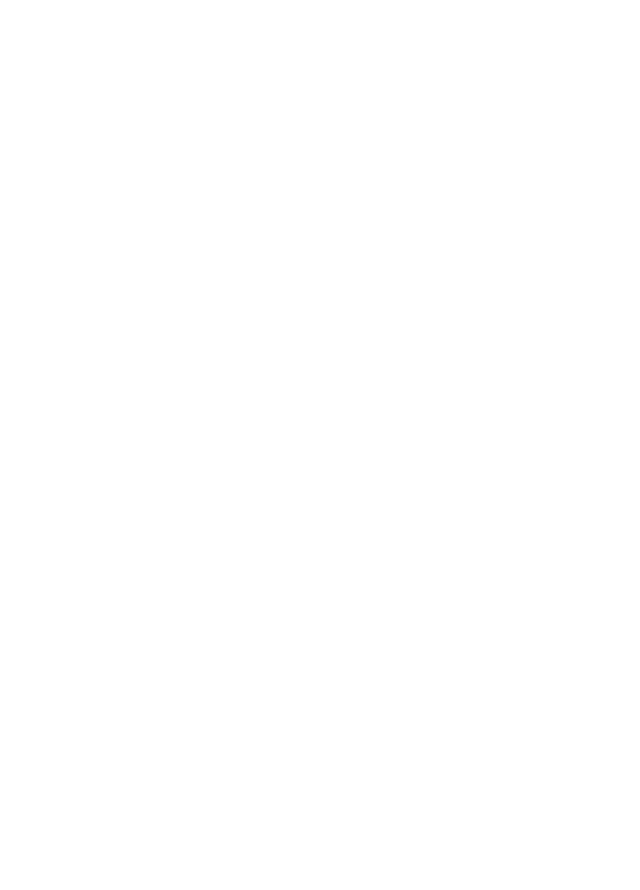
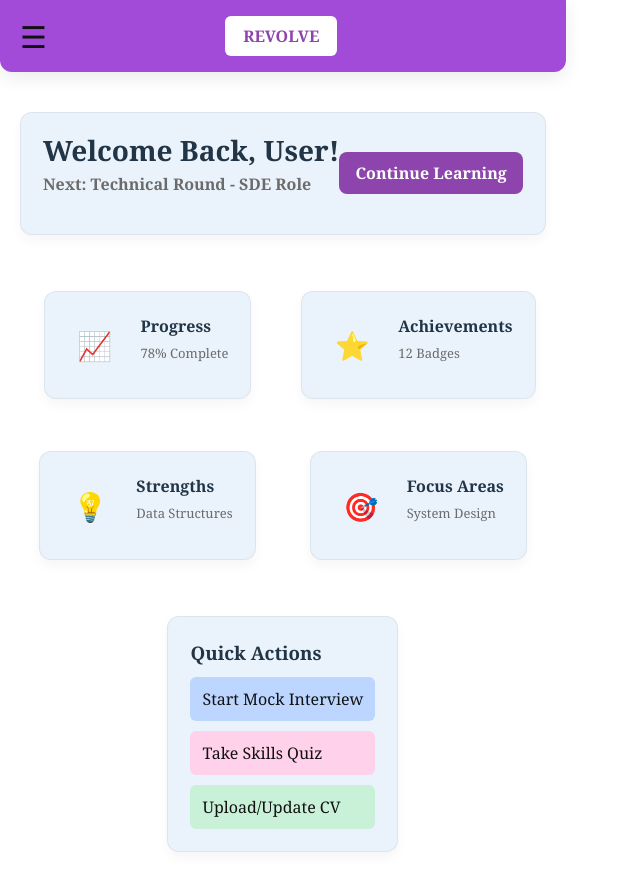
Before and after one commit to Shenukafdo2006/SDGP-AI-Interviewer, a React app in the folder frontend/: page / in a window 1280 px wide. Shown: the top 890 px of the page, without its empty margins (0-640 px from the left). Built offline with nearby package versions, Linux system fonts and the light colour scheme; the HTML template or start-up script is replaced by a standard one.

Commit message:
dashboard improvement

```diff
--- a/frontend/src/DashBoard.css
+++ b/frontend/src/DashBoard.css
@@ -1,12 +1,55 @@
+/* Dashboard styles updated to match the provided design */
 
-.dashboard h1 {
-    padding-left: 20px;
-    padding-bottom: 800px;
-    color: white;
+:root{
+    --purple: #a24bd8;
+    --purple-dark: #8e44ad;
+    --card-bg: #eaf3fb;
+    --muted: #6b6b6b;
 }
 
-.dashboard h2 {
-    color: white;
-    padding-left: 20px;
-    padding-bottom: 1800px;
+*{box-sizing:border-box}
+body{margin:0;font-family: Georgia, 'Times New Roman', serif;}
+
+.topbar{
+    background:var(--purple);
+    height:72px;
+    display:flex;
+    align-items:center;
+    justify-content:space-between;
+    padding:0 20px;
+    border-bottom-left-radius:12px;
+    border-bottom-right-radius:12px;
+    box-shadow:0 6px 18px rgba(0,0,0,0.08);
 }
+.topbar .menu{font-size:30px;color:#111}
+.brand{display:flex;align-items:center;justify-content:center;flex:1}
+.logo-circle{background:#fff;padding:8px 18px;border-radius:6px;color:var(--purple-dark);font-weight:800}
+.menu-placeholder{width:30px}
+
+.container{max-width:1100px;margin:22px auto;padding:0 20px;display:flex;flex-direction:column;gap:20px}
+
+.card{background:var(--card-bg);border-radius:12px;padding:22px;border:1px solid rgba(0,0,0,0.06);box-shadow:0 6px 12px rgba(0,0,0,0.04)}
+
+.hero{display:flex;align-items:center;justify-content:space-between;padding:30px;background:#dfeeff}
+.hero-text h1{margin:0;font-size:28px}
+.hero-text .next{margin-top:6px;color:var(--muted);font-weight:600}
+.cta{background:var(--purple-dark);color:#fff;border:none;padding:10px 16px;border-radius:8px;cursor:pointer;font-weight:700}
+
+.grid{display:grid;grid-template-columns:repeat(2,1fr);gap:16px}
+.info{display:flex;align-items:center;gap:18px;padding:18px;background:#eef6fb;border-radius:12px}
+.icon{font-size:28px;width:56px;height:56px;display:flex;align-items:center;justify-content:center}
+.meta h3{margin:0;font-size:16px}
+.meta .sub{margin-top:6px;color:var(--muted);font-size:13px}
+
+.quick-actions h3{margin:0 0 10px 0}
+.actions{display:flex;flex-direction:column;gap:10px}
+.action{display:block;padding:10px 12px;border-radius:6px;color:#111;text-decoration:none}
+.bar.blue{background:#bcd6ff}
+.bar.pink{background:#ffd1ea}
+.bar.green{background:#c9f1d8}
+
+@media (max-width:900px){
+    .grid{grid-template-columns:1fr}
+    .hero{flex-direction:column;align-items:flex-start;gap:16px}
+    .logo-circle{padding:6px 12px}
+}
--- a/frontend/src/DashBoard.jsx
+++ b/frontend/src/DashBoard.jsx
@@ -1,18 +1,78 @@
 import "./DashBoard.css";
+import { useState } from "react";
+import InterviewTraining from "./InterviewTraining";
 
 function DashBoard() {
+  const [view, setView] = useState("dashboard");
+
+  if (view === "training") {
+    return <InterviewTraining onBack={() => setView("dashboard")} />;
+  }
+
   return (
-    <div className="dashboard">
-      <h1>AI Interviewer</h1>
-      <br />
-      <h2 className="dashboard">Dashboard</h2>
-      {/* <h2 className="dashboard">Dashboard</h2>
-      <h2 className="dashboard">Dashboard</h2>
-      <h2 className="dashboard">Dashboard</h2>
-      <h2 className="dashboard">Dashboard</h2>
-      <h2 className="dashboard">Dashboard</h2>
-      <h2 className="dashboard">Dashboard</h2>
-      <h2 className="dashboard">Dashboard</h2> */}
+    <div className="dashboard-page">
+      <header className="topbar">
+        <div className="menu">☰</div>
+        <div className="brand">
+          <div className="logo-circle">REVOLVE</div>
+        </div>
+        <div className="menu-placeholder" />
+      </header>
+
+      <main className="container">
+        <section className="hero card">
+          <div className="hero-text">
+            <h1>Welcome Back, User!</h1>
+            <p className="next">Next: Technical Round - SDE Role</p>
+          </div>
+          <div className="hero-action">
+            <button className="cta" onClick={() => setView("training")}>Continue Learning</button>
+          </div>
+        </section>
+
+        <section className="grid">
+          <div className="info card">
+            <div className="icon">📈</div>
+            <div className="meta">
+              <h3>Progress</h3>
+              <p className="sub">78% Complete</p>
+            </div>
+          </div>
+
+          <div className="info card">
+            <div className="icon">⭐</div>
+            <div className="meta">
+              <h3>Achievements</h3>
+              <p className="sub">12 Badges</p>
+            </div>
+          </div>
+
+          <div className="info card">
+            <div className="icon">💡</div>
+            <div className="meta">
+              <h3>Strengths</h3>
+              <p className="sub">Data Structures</p>
+            </div>
+          </div>
+
+          <div className="info card">
+            <div className="icon">🎯</div>
+            <div className="meta">
+              <h3>Focus Areas</h3>
+              <p className="sub">System Design</p>
+            </div>
+          </div>
+        </section>
+
+        <section className="quick-actions card">
+          <h3>Quick Actions</h3>
+          <div className="actions">
+            <a className="action bar blue" href="#" onClick={(e)=>{e.preventDefault(); setView("training")}}>Start Mock Interview</a>
+            <a className="action bar pink" href="#">Take Skills Quiz</a>
+            <a className="action bar green" href="#">Upload/Update CV</a>
+          </div>
+        </section>
+      </main>
     </div>
   );
 }
--- a/frontend/src/InterviewTraining.css
+++ b/frontend/src/InterviewTraining.css
@@ -1,114 +1,52 @@
-* {
-  box-sizing: border-box;
-  font-family: "Segoe UI", sans-serif;
+/* InterviewTraining: aligned with DashBoard visual language */
+
+:root{
+  --purple: #a24bd8;
+  --purple-dark: #8e44ad;
+  --card-bg: #eaf3fb;
+  --muted: #6b6b6b;
 }
 
-.interview-page {
-  min-height: 100vh;
-  background: #f4f6ff;
-  padding: 20px;
+*{box-sizing:border-box}
+
+.interview-page{
+  min-height:100vh;
+  padding:0;
+  background:#fff;
+  font-family: Georgia, 'Times New Roman', serif;
 }
 
-/* Header */
-.header {
-  display: flex;
-  justify-content: space-between;
-  align-items: center;
+/* header styled to match dashboard topbar */
+.header{
+  background:var(--purple);
+  height:72px;
+  display:flex;
+  align-items:center;
+  justify-content:space-between;
+  padding:0 18px;
+  box-shadow:0 6px 18px rgba(0,0,0,0.06);
 }
+.menu-icon{font-size:28px;color:#111}
+.logo{background:#fff;padding:8px 12px;border-radius:8px;color:var(--purple-dark);font-weight:800}
 
-.menu-icon {
-  font-size: 26px;
-  cursor: pointer;
+.title{max-width:1100px;margin:22px auto 6px auto;padding:0 20px;font-size:28px}
+.subtitle{max-width:1100px;margin:0 auto 18px auto;padding:0 20px;color:var(--muted);font-weight:600}
+
+.card{max-width:1100px;margin:18px auto;padding:22px;border-radius:12px;background:var(--card-bg);border:1px solid rgba(0,0,0,0.06)}
+.card h2{margin:0 0 8px 0}
+.description{color:var(--muted);margin-bottom:14px}
+
+label{font-weight:600;display:block;margin-top:14px;margin-bottom:6px}
+select{width:100%;padding:10px;border-radius:8px;border:1px solid rgba(0,0,0,0.12)}
+
+.type-grid{display:grid;grid-template-columns:repeat(2,1fr);gap:12px}
+.type{padding:12px;border-radius:10px;border:1px solid rgba(0,0,0,0.12);background:#fff;cursor:pointer;font-weight:600}
+.type.active{background:#f0edf8;border-color:var(--purple-dark)}
+
+.start-btn{margin-top:20px;width:100%;padding:12px;background:var(--purple-dark);color:#fff;border:none;border-radius:10px;font-size:16px;cursor:pointer;font-weight:700}
+.start-btn:hover{filter:brightness(0.95)}
+
+@media (max-width:900px){
+  .title,.subtitle,.card{padding:0 14px}
+  .type-grid{grid-template-columns:1fr}
 }
-
-.logo {
-  font-size: 28px;
-  background: #6c63ff;
-  color: white;
-  padding: 8px 10px;
-  border-radius: 8px;
-}
-
-/* Title */
-.title {
-  text-align: center;
-  margin-top: 20px;
-}
-
-.subtitle {
-  text-align: center;
-  color: #555;
-  margin-bottom: 25px;
-}
-
-/* Card */
-.card {
-  max-width: 700px;
-  margin: auto;
-  background: #e8ebff;
-  padding: 25px;
-  border-radius: 12px;
-  border: 1px solid #cfd4ff;
-}
-
-.card h2 {
-  margin-bottom: 5px;
-}
-
-.description {
-  color: #444;
-  margin-bottom: 20px;
-}
-
-/* Inputs */
-label {
-  font-weight: 600;
-  display: block;
-  margin-top: 18px;
-  margin-bottom: 6px;
-}
-
-select {
-  width: 100%;
-  padding: 10px;
-  border-radius: 8px;
-  border: 1px solid #bbb;
-}
-
-/* Interview Types */
-.type-grid {
-  display: grid;
-  grid-template-columns: repeat(2, 1fr);
-  gap: 12px;
-}
-
-.type {
-  padding: 12px;
-  border-radius: 10px;
-  border: 1px solid #aaa;
-  background: white;
-  cursor: pointer;
-  font-weight: 500;
-}
-
-.type.active {
-  background: #e1ddff;
-  border-color: #6c63ff;
-}
-
-/* Button */
-.start-btn {
-  margin-top: 25px;
-  width: 100%;
-  padding: 14px;
-  background: #6c63ff;
-  color: white;
-  border: none;
-  border-radius: 10px;
-  font-size: 16px;
-  cursor: pointer;
-}
-
-.start-btn:hover {
-  background: #5952d4;
-}
--- a/frontend/src/InterviewTraining.jsx
+++ b/frontend/src/InterviewTraining.jsx
@@ -1,11 +1,11 @@
 import "./InterviewTraining.css";
 
-function InterviewTraining() {
+function InterviewTraining({ onBack }) {
   return (
     <div className="interview-page">
       {/* Header */}
       <header className="header">
-        <div className="menu-icon">☰</div>
+        <div className="menu-icon" onClick={onBack} style={{cursor: onBack ? 'pointer' : 'default'}}>←</div>
         <div className="logo">🤖</div>
       </header>
 
@@ -50,7 +50,7 @@
         </select>
 
         {/* Button */}
-        <button className="start-btn">Start Interview</button>
+        <button className="start-btn" onClick={() => { if (onBack) { /* start interview then return */ } }}>Start Interview</button>
       </div>
     </div>
   );
```
